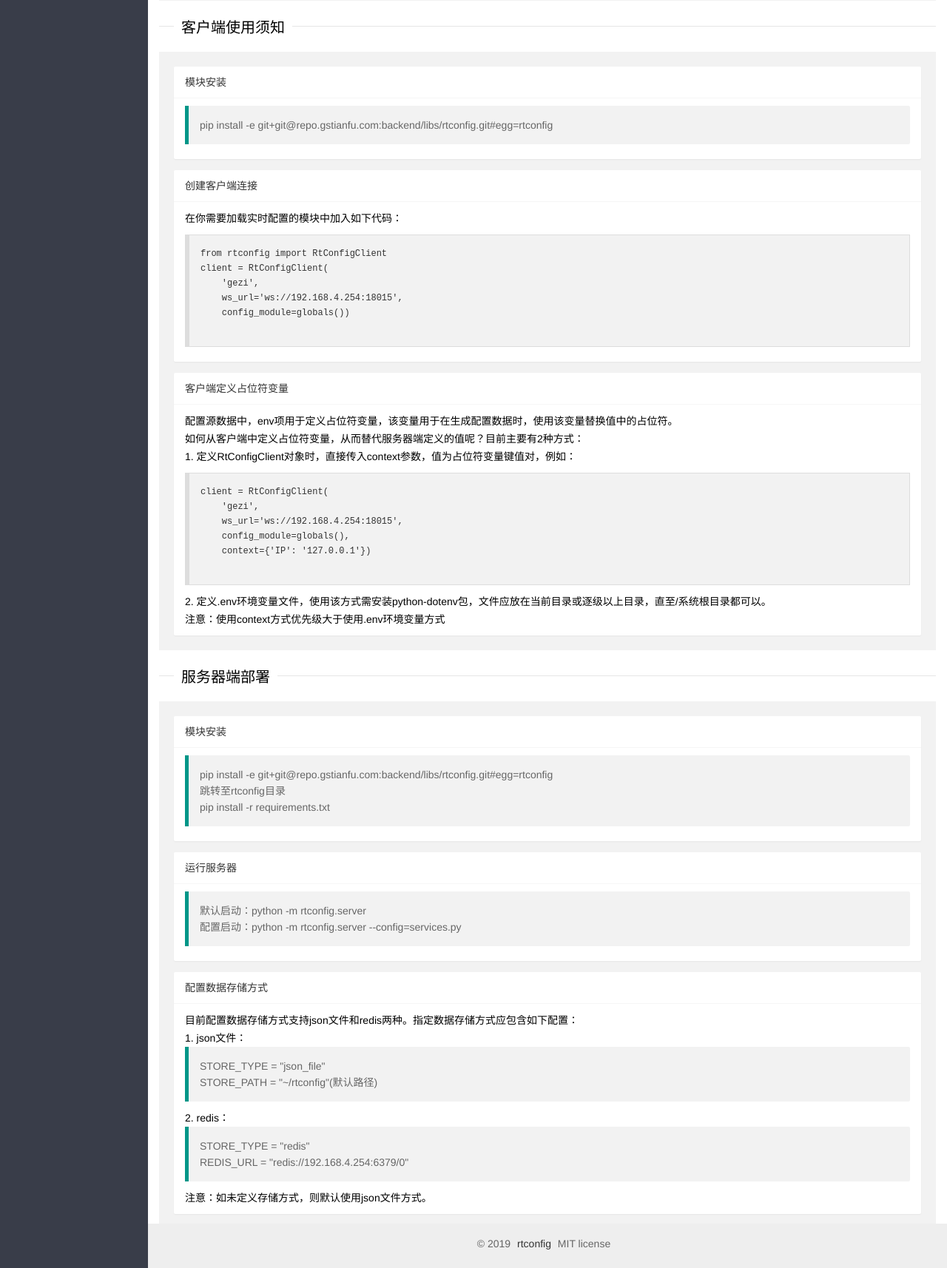
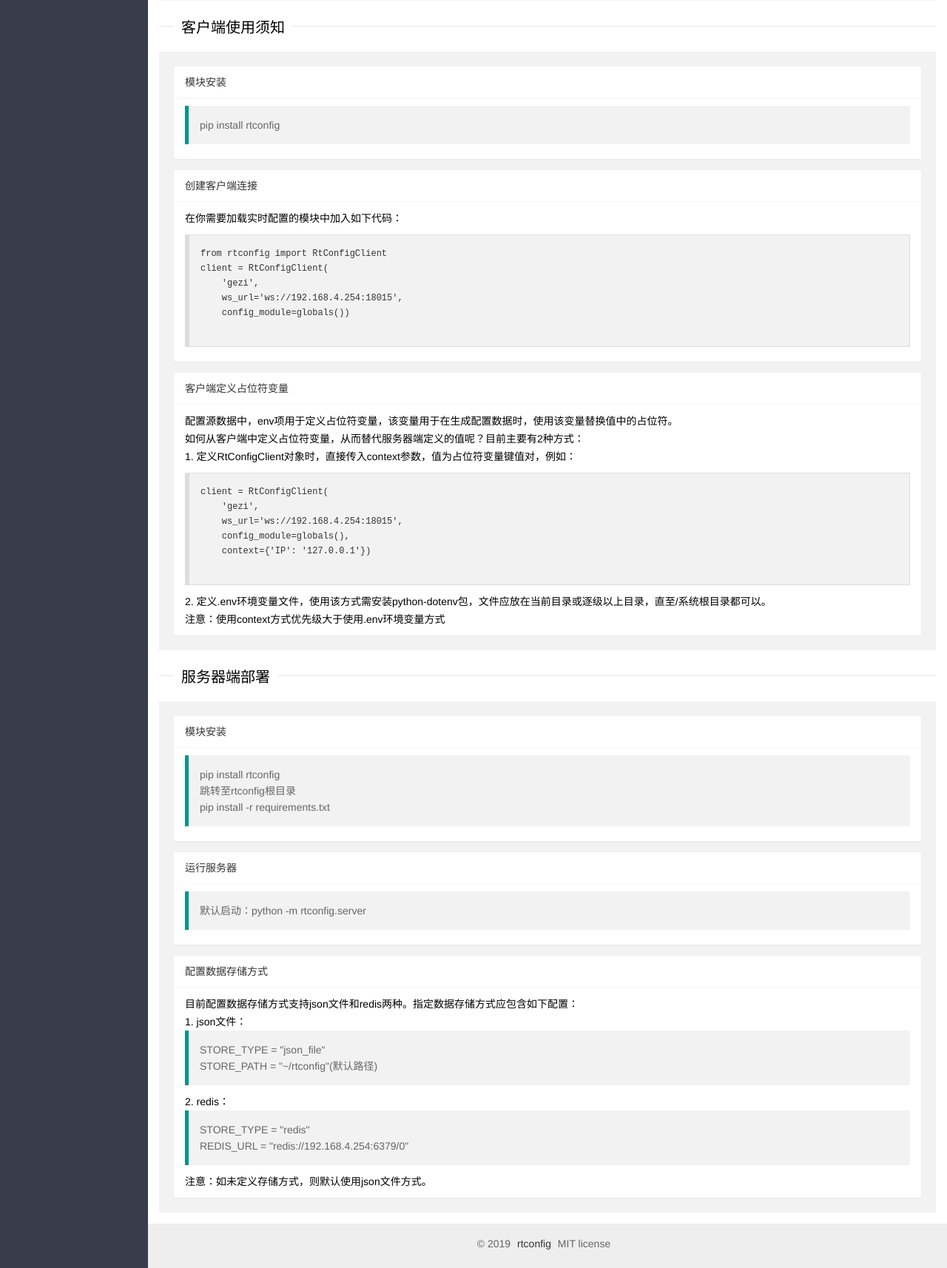
Before and after one commit to dwpy/rtconfig, a Python web app: template rtconfig/templates/system.html in a window 1280 px wide. Shown: the part 246-1960 px from the top of the page at 74% size. Run offline with Jinja, Linux system fonts and the light colour scheme; the template is opened without the code that fills it, so the values that code supplies are empty.

Commit message:
update page

```diff
--- a/rtconfig/templates/system.html
+++ b/rtconfig/templates/system.html
@@ -58,7 +58,7 @@
         <div class="layui-card-header">模块安装</div>
         <div class="layui-card-body">
           <blockquote class="layui-elem-quote layui-text">
-            pip install -e git+git@repo.gstianfu.com:backend/libs/rtconfig.git#egg=rtconfig
+            pip install rtconfig
           </blockquote>
         </div>
       </div>
@@ -110,9 +110,9 @@ client = RtConfigClient(
         <div class="layui-card-header">模块安装</div>
         <div class="layui-card-body">
           <blockquote class="layui-elem-quote layui-text">
-            pip install -e git+git@repo.gstianfu.com:backend/libs/rtconfig.git#egg=rtconfig
+            pip install rtconfig
               <br>
-              跳转至rtconfig目录
+              跳转至rtconfig根目录
               <br>
             pip install -r requirements.txt
           </blockquote>
@@ -124,8 +124,6 @@ client = RtConfigClient(
         <div class="layui-card-body">
            <blockquote class="layui-elem-quote layui-text">
              默认启动：python -m rtconfig.server
-             <br/>
-             配置启动：python -m rtconfig.server --config=services.py
           </blockquote>
         </div>
       </div>
```
